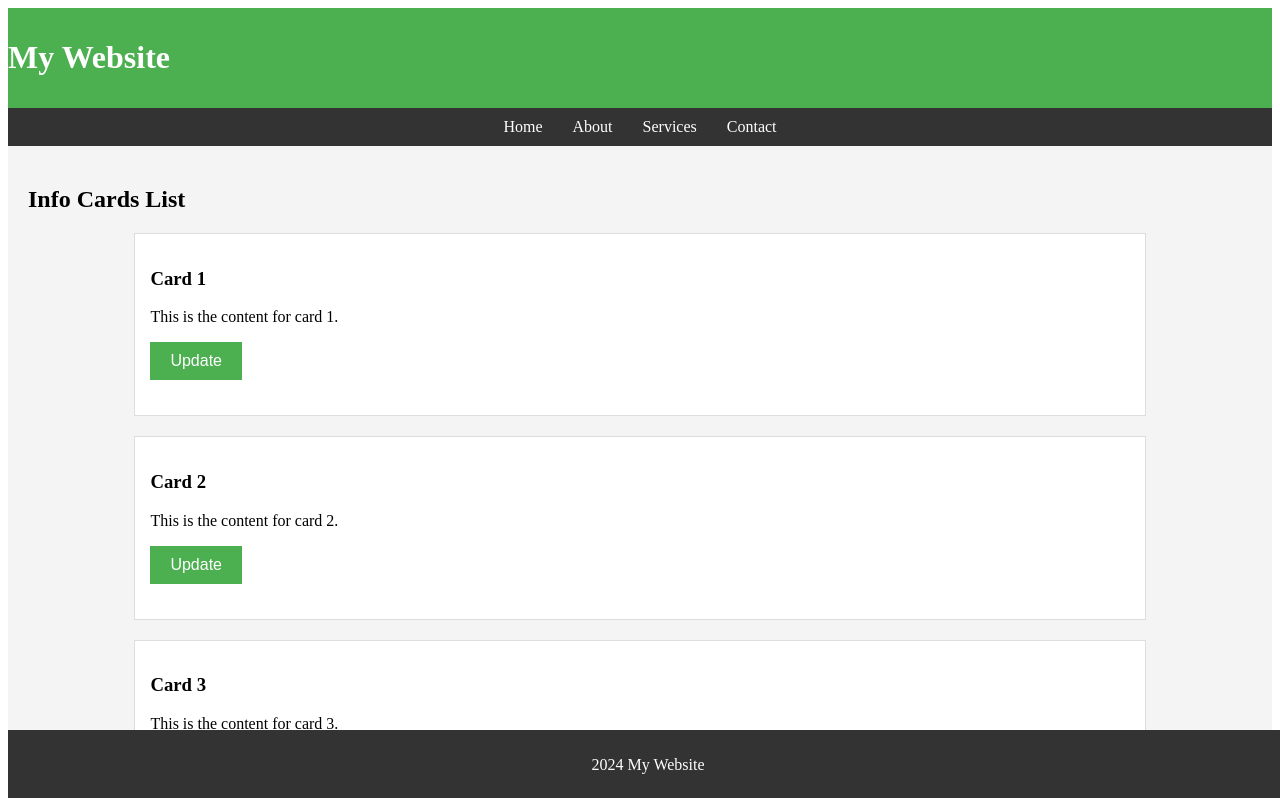
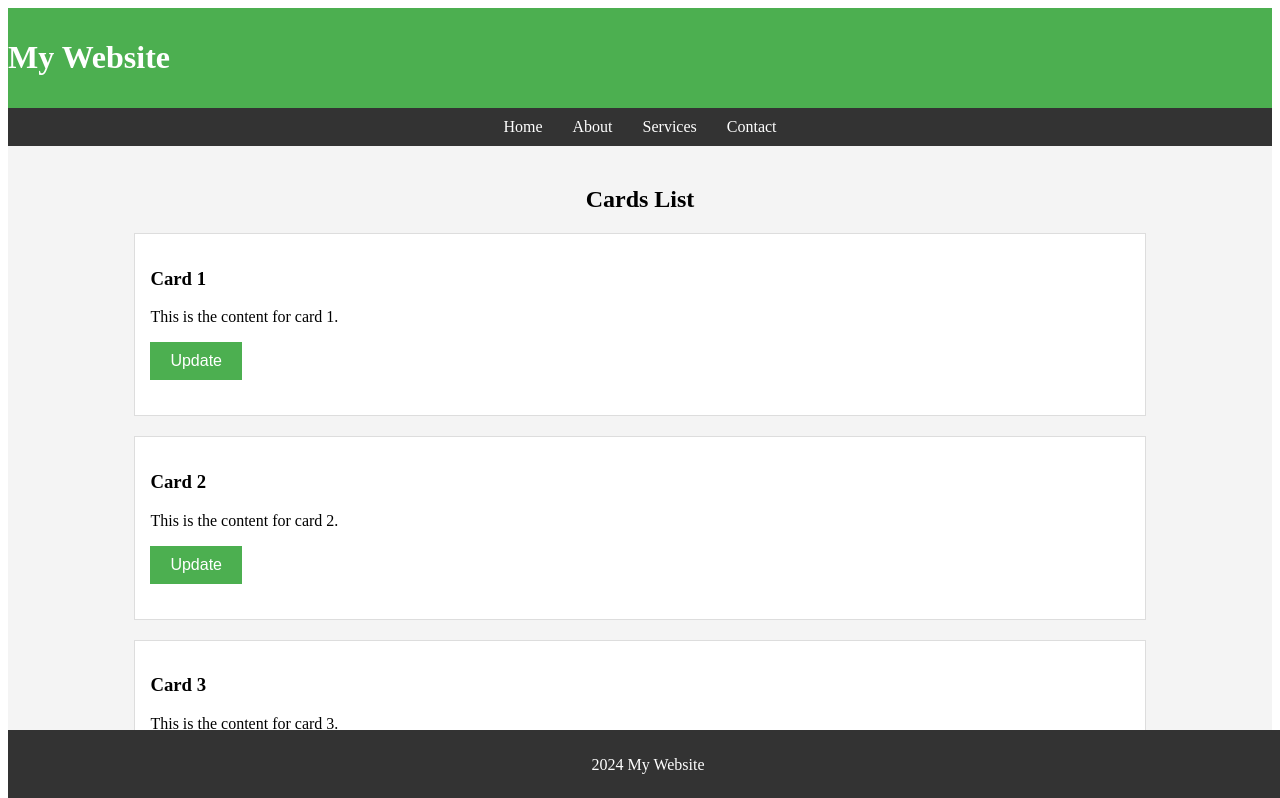
Before and after one commit to Mmishaaa/SVCH, a React (Vite) app in the folder lab rab 1/: page / in a window 1280 px wide. Shown: the top 798 px of the page. Built offline with nearby package versions, Linux system fonts and the light colour scheme.

Commit message:
rename "InfoCard" to "card" component

```diff
--- a/lab rab 1/src/components/infoCard/infoCard.jsx
+++ b/lab rab 1/src/components/card/card.jsx
@@ -1,7 +1,7 @@
 import { Component } from "react";
 import Button from "../button/button";
 
-class InfoCard extends Component {
+class Card extends Component {
   render() {
     return (
       <div style={{ backgroundColor: '#fff', border: '1px solid #ddd', padding: '15px', margin: '20px auto', width: '80%'}}>
@@ -13,4 +13,4 @@ class InfoCard extends Component {
   }
 }
 
-export default InfoCard;
+export default Card;
--- a/lab rab 1/src/components/cardsList/cardsList.jsx
+++ b/lab rab 1/src/components/cardsList/cardsList.jsx
@@ -1,14 +1,14 @@
 import { Component } from "react";
 import cardsData from "../../constants/cardsData";
-import InfoCard from "../infoCard/infoCard";
+import Card from "../card/card";
 
 class CardsList extends Component {
   render() {
     return(
       <section>
-        <h2>Info Cards List</h2>
+        <h2 style={{textAlign: 'center'}}>Cards List</h2>
         {cardsData.map(card => (
-          <InfoCard key={card.id} title={card.title} content={card.content} />
+          <Card key={card.id} title={card.title} content={card.content} />
         ))}
       </section>
     )
```
